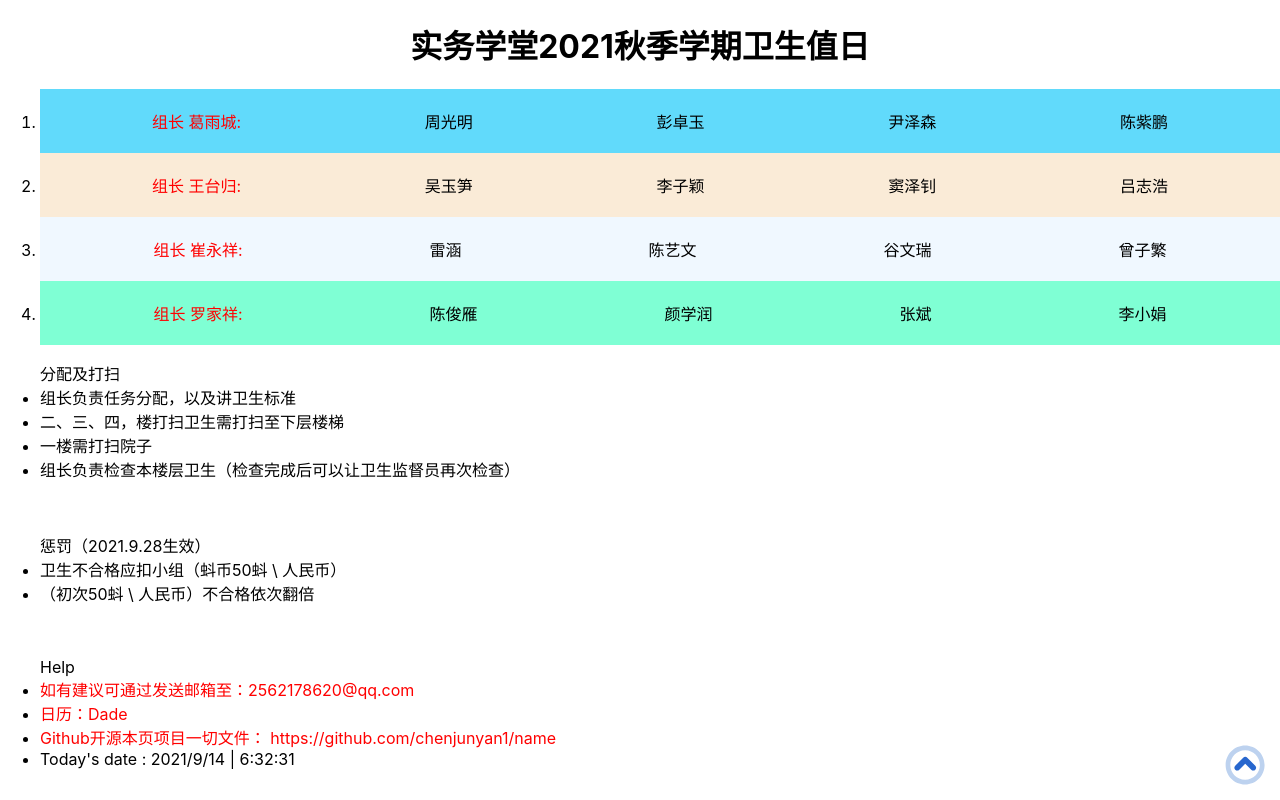
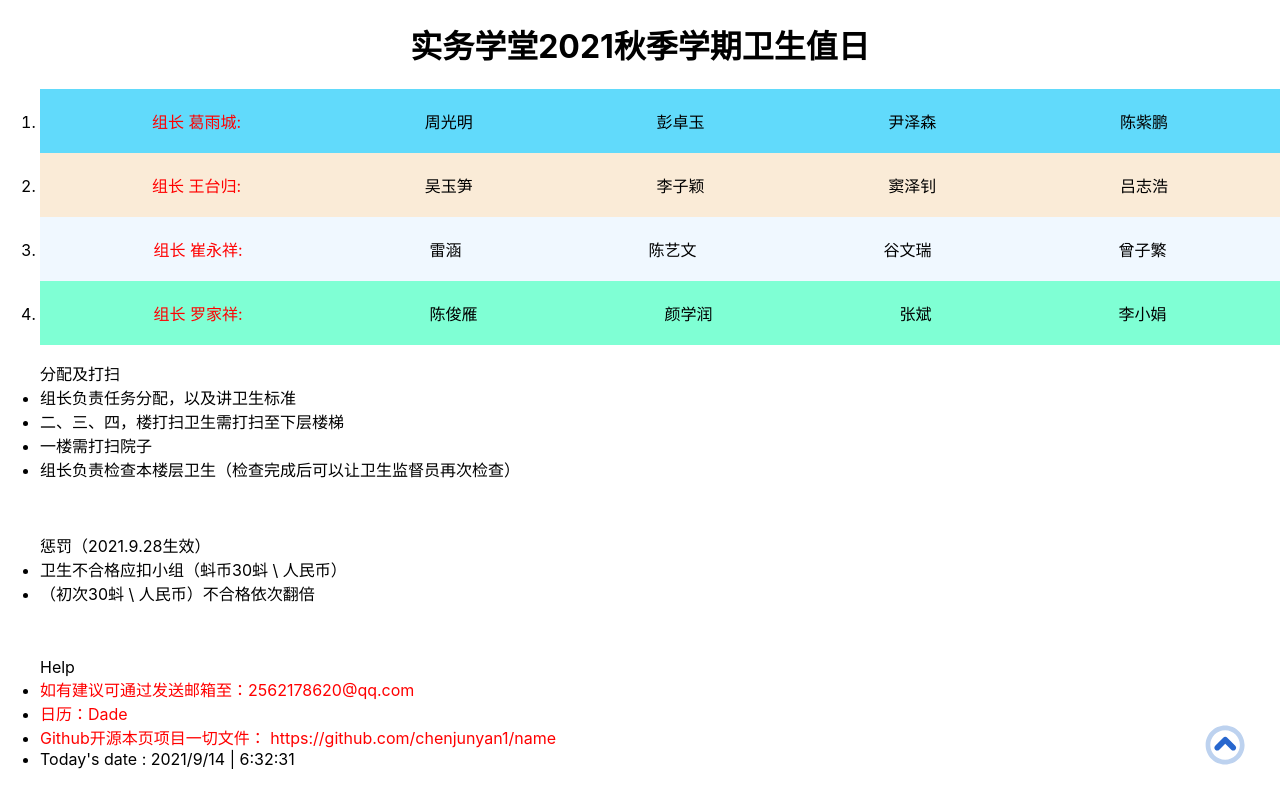
Before and after one commit to chenjunyan1/Hygiene, a React (Create React App) app in the folder value/: page / in a window 1280 px wide. Shown: the top 800 px of the page. Built offline with nearby package versions, Linux system fonts and the light colour scheme.

Commit message:
updata nmb

```diff
--- a/value/src/App.css
+++ b/value/src/App.css
@@ -10,8 +10,8 @@
 .xiangshang{
   width: 50px;
   height: 50px;
-  bottom: 10px;
-  right: 10px;
+  bottom: 30px;
+  right: 30px;
   position: fixed;
 }
 
--- a/value/src/App.js
+++ b/value/src/App.js
@@ -152,8 +152,8 @@ class App extends Component {
           <br />
           <ul>
             惩罚（2021.9.28生效）
-            <li>卫生不合格应扣小组（蚪币50蚪 \ 人民币）</li>
-            <li>（初次50蚪 \ 人民币）不合格依次翻倍</li>
+            <li>卫生不合格应扣小组（蚪币30蚪 \ 人民币）</li>
+            <li>（初次30蚪 \ 人民币）不合格依次翻倍</li>
           </ul>
           <br />
           <ul>
```
